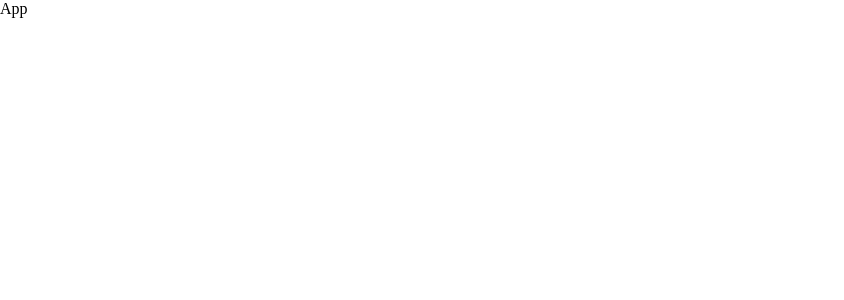
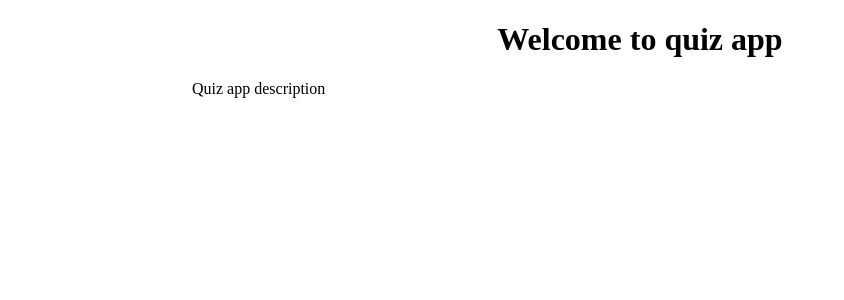
Before and after one commit to olehhladkov-p/quiz, a Vue app: page /#/ in a window 1280 px wide. Shown: the top 300 px of the page, without its empty margins (0-844 px from the left). Built offline with nearby package versions, Linux system fonts and the light colour scheme.

Commit message:
Add home route

```diff
--- a/public/css/main.css
+++ b/public/css/main.css
@@ -11,3 +11,15 @@ html {
 body {
   margin: 0;
 }
+
+.container {
+  max-width: 60rem; /* 960px */
+  width: 100%;
+  margin: 0 auto;
+  padding: 0 2rem;
+}
+
+/* helpers */
+.text-center {
+  text-align: center;
+}
--- a/src/App.vue
+++ b/src/App.vue
@@ -1,3 +1,5 @@
 <template>
-  <div id="app">App</div>
+  <div id="app" class="container">
+    <router-view></router-view>
+  </div>
 </template>
--- /dev/null
+++ b/src/components/home.vue
@@ -0,0 +1,6 @@
+<template>
+  <div>
+    <h1 class="text-center">Welcome to quiz app</h1>
+    <p>Quiz app description</p>
+  </div>
+</template>
--- a/src/main.js
+++ b/src/main.js
@@ -1,8 +1,10 @@
 import Vue from 'vue'
 import App from './App.vue'
+import router from '@/router'
 
 Vue.config.productionTip = false
 
 new Vue({
+  router,
   render: h => h(App)
 }).$mount('#app')
--- /dev/null
+++ b/src/router/index.js
@@ -0,0 +1,11 @@
+import Vue from 'vue'
+import VueRouter from 'vue-router'
+import Home from '@/components/home.vue'
+
+Vue.use(VueRouter)
+
+const routes = [{ path: '/', name: 'home', component: Home }]
+
+export default new VueRouter({
+  routes
+})
```
